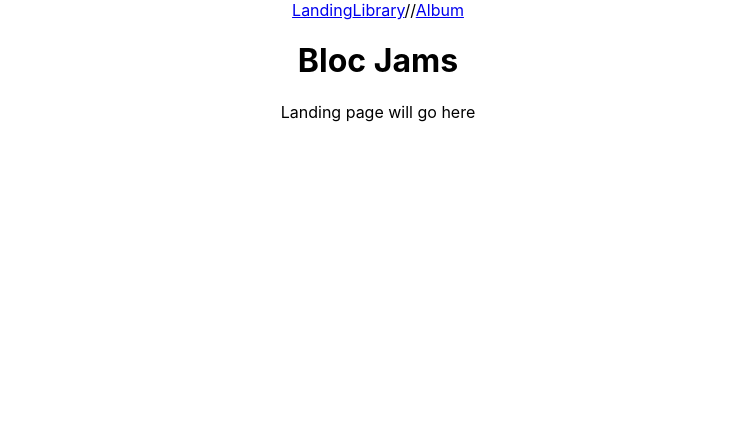
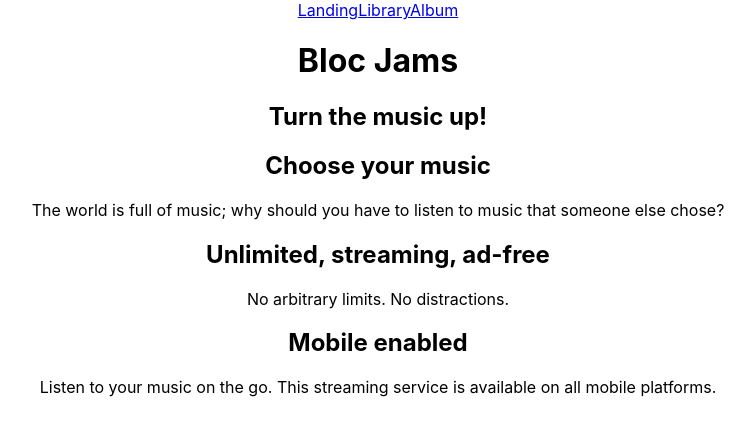
Before and after one commit to allison-jin/bloc-jams-react, a React (Create React App) app: page / in a window 1280 px wide. Shown: the top 436 px of the page, without its empty margins (262-1017 px from the left). Built offline with nearby package versions, Linux system fonts and the light colour scheme.

Commit message:
checkpoint 4 components-landing: completed

```diff
--- a/src/App.js
+++ b/src/App.js
@@ -15,7 +15,7 @@
           <nav>
             <Link to='/'>Landing</Link>
             <Link to='/library'>Library</Link>
-            //<Link to='/album'>Album</Link>
+            <Link to='/album'>Album</Link>
           </nav>
           <h1>Bloc Jams</h1>
         </header>
--- a/src/components/Landing.js
+++ b/src/components/Landing.js
@@ -2,7 +2,28 @@
 
 const Landing = () => (
   <section className="landing">
-  Landing page will go here
+    <h1 className="hero-title">Turn the music up!</h1>
+
+      <section>
+        <div>
+          <h2 className="point-title">Choose your music</h2>
+          <p className="point-description">The world is full of music;
+          why should you have to listen to music that someone else chose?</p>
+        </div>
+
+        <div>
+          <h2 className="point-title">Unlimited, streaming, ad-free</h2>
+          <p className="point-description">No arbitrary limits.
+          No distractions.</p>
+        </div>
+
+        <div>
+          <h2 className="point-title">Mobile enabled</h2>
+          <p className="point-description">Listen to your music on the go.
+          This streaming service is available on all mobile platforms.</p>
+        </div>
+      </section>
+
   </section>
 );
 
```
